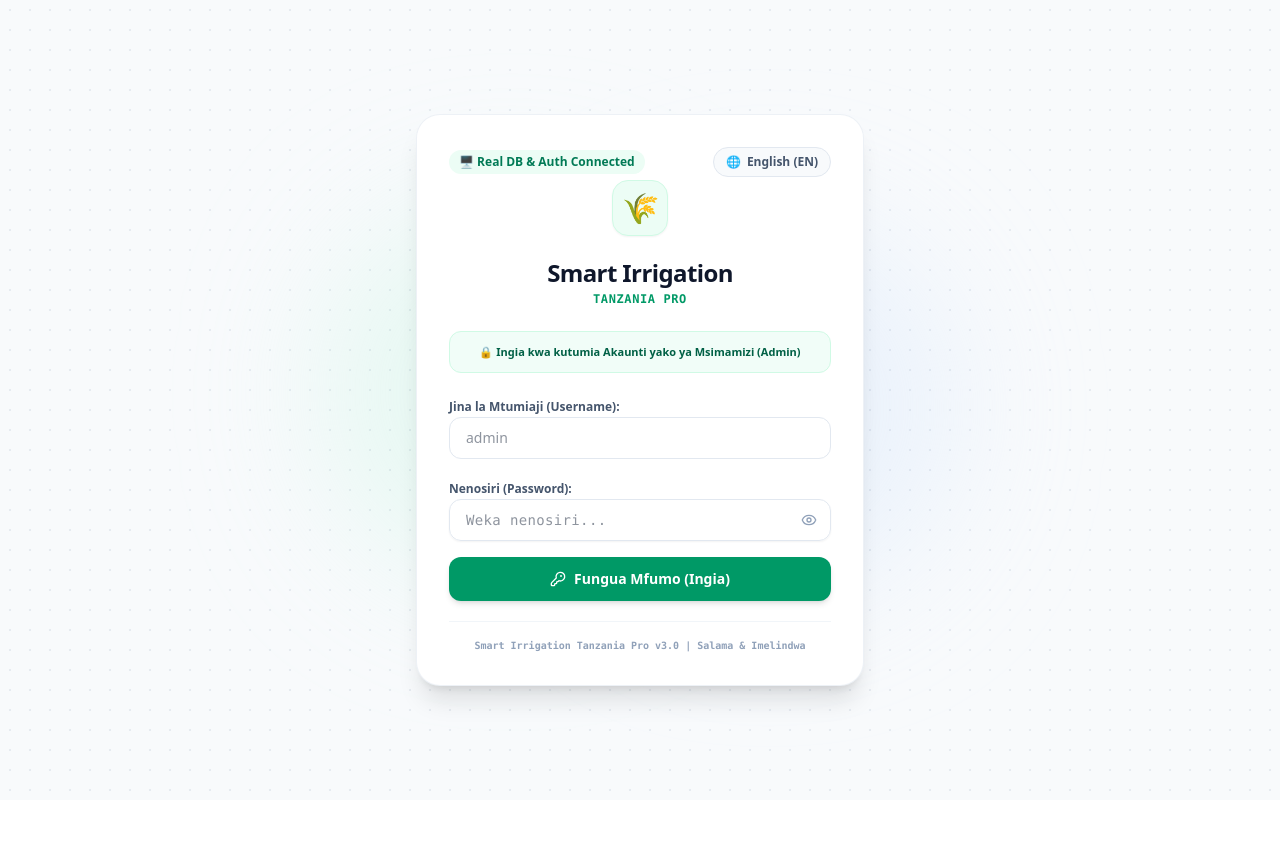
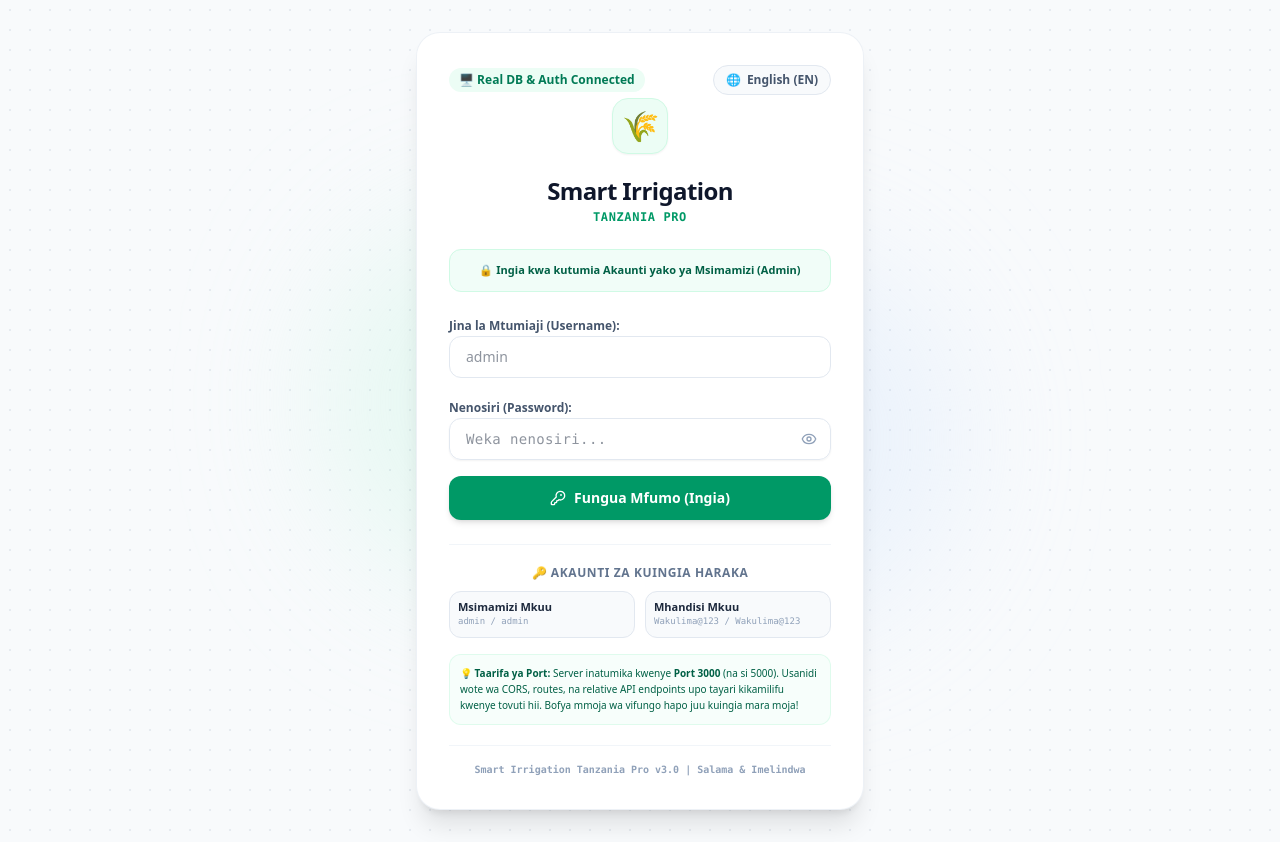
Before and after one commit to rajabusimfukwe142-arch/Smart-Irrigation, a React (Vite) app: page / in a window 1280 px wide. Before the commit the page ends 800 px from the top, so only its background shows below. Built offline with nearby package versions, Linux system fonts and the light colour scheme.

Commit message:
feat(auth): enable login using email or username
Update authentication logic to support email addresses in addition to usernames for login. Refactor the login handler to support optional parameters for programmatic access and improve error messaging.

```diff
--- a/server.ts
+++ b/server.ts
@@ -137,7 +137,10 @@ async function startServer() {
       }
 
       const db = readDb();
-      const user = db.users.find(u => u.username.toLowerCase() === username.toLowerCase());
+      const user = db.users.find(u =>
+        u.username.toLowerCase() === username.toLowerCase() ||
+        (u.email && u.email.toLowerCase() === username.toLowerCase())
+      );
       if (!user) {
         return res.status(401).json({ success: false, error: "Mtumiaji hajapatikana au nenosiri sio sahihi." });
       }
--- a/src/App.tsx
+++ b/src/App.tsx
@@ -781,14 +781,20 @@ export default function App() {
   };
 
   if (!isAuthenticated) {
-    const handleLogin = async (e: React.FormEvent) => {
-      e.preventDefault();
+    const handleLogin = async (e?: React.FormEvent, customUser?: string, customPass?: string) => {
+      if (e) e.preventDefault();
       setPasswordError('');
+      const u = (customUser || usernameInput).trim();
+      const p = (customPass || passwordInput).trim();
+      if (!u || !p) {
+        setPasswordError(language === 'SW' ? 'Tafadhali jaza jina na nenosiri!' : 'Please enter username and password!');
+        return;
+      }
       try {
         const response = await fetch('/api/auth/login', {
           method: 'POST',
           headers: { 'Content-Type': 'application/json' },
-          body: JSON.stringify({ username: usernameInput.trim(), password: passwordInput.trim() })
+          body: JSON.stringify({ username: u, password: p })
         });
         const data = await response.json();
         if (data.success) {
@@ -811,7 +817,7 @@ export default function App() {
           triggerToast(language === 'SW' ? 'Hitilafu ya kuingia!' : 'Login failed!', 'error');
         }
       } catch (err) {
-        setPasswordError('Kushindwa kuunganisha na server.');
+        setPasswordError(language === 'SW' ? 'Kushindwa kuunganisha na server. Hakikisha server imewashwa vizuri.' : 'Failed to connect to the server. Make sure the server is running.');
       }
     };
 
@@ -964,6 +970,46 @@ export default function App() {
               <span>{language === 'SW' ? 'Fungua Mfumo (Ingia)' : 'Unlock System (Log In)'}</span>
             </button>
           </form>
+
+          <div className="mt-6 pt-5 border-t border-slate-100">
+            <span className="text-xs font-bold text-slate-500 block mb-2.5 text-center uppercase tracking-wider">
+              {language === 'SW' ? '🔑 Akaunti za Kuingia Haraka' : '🔑 Quick Access Demo Accounts'}
+            </span>
+            <div className="grid grid-cols-2 gap-2.5">
+              <button
+                type="button"
+                onClick={() => handleLogin(undefined, "admin", "admin")}
+                className="p-2 bg-slate-50 hover:bg-emerald-50 border border-slate-200 hover:border-emerald-200 rounded-xl text-left transition group cursor-pointer"
+              >
+                <div className="text-[11px] font-extrabold text-slate-800 group-hover:text-emerald-800 block leading-tight">
+                  {language === 'SW' ? 'Msimamizi Mkuu' : 'Super Admin'}
+                </div>
+                <div className="text-[9px] text-slate-400 group-hover:text-emerald-600 font-mono mt-0.5">
+                  admin / admin
+                </div>
+              </button>
+              <button
+                type="button"
+                onClick={() => handleLogin(undefined, "Wakulima@123", "Wakulima@123")}
+                className="p-2 bg-slate-50 hover:bg-emerald-50 border border-slate-200 hover:border-emerald-200 rounded-xl text-left transition group cursor-pointer"
+              >
+                <div className="text-[11px] font-extrabold text-slate-800 group-hover:text-emerald-800 block leading-tight">
+                  {language === 'SW' ? 'Mhandisi Mkuu' : 'Chief Engineer'}
+                </div>
+                <div className="text-[9px] text-slate-400 group-hover:text-emerald-600 font-mono mt-0.5">
+                  Wakulima@123 / Wakulima@123
+                </div>
+              </button>
+            </div>
+
+            <div className="bg-emerald-50/40 text-[10px] text-emerald-800 font-medium p-2.5 rounded-xl border border-emerald-100/60 mt-4 leading-relaxed">
+              💡 {language === 'SW' ? (
+                <span><strong>Taarifa ya Port:</strong> Server inatumika kwenye <strong>Port 3000</strong> (na si 5000). Usanidi wote wa CORS, routes, na relative API endpoints upo tayari kikamilifu kwenye tovuti hii. Bofya mmoja wa vifungo hapo juu kuingia mara moja!</span>
+              ) : (
+                <span><strong>Port Info:</strong> The backend is configured and running on <strong>Port 3000</strong> (not 5000). All CORS and API endpoints use relative routes natively. Click any button above to login instantly!</span>
+              )}
+            </div>
+          </div>
 
           <div className="text-center text-[10px] text-slate-400 font-semibold font-mono border-t border-slate-100 pt-4 mt-5">
             Smart Irrigation Tanzania Pro v3.0 | {language === 'SW' ? 'Salama & Imelindwa' : 'Secure & Protected'}
```
